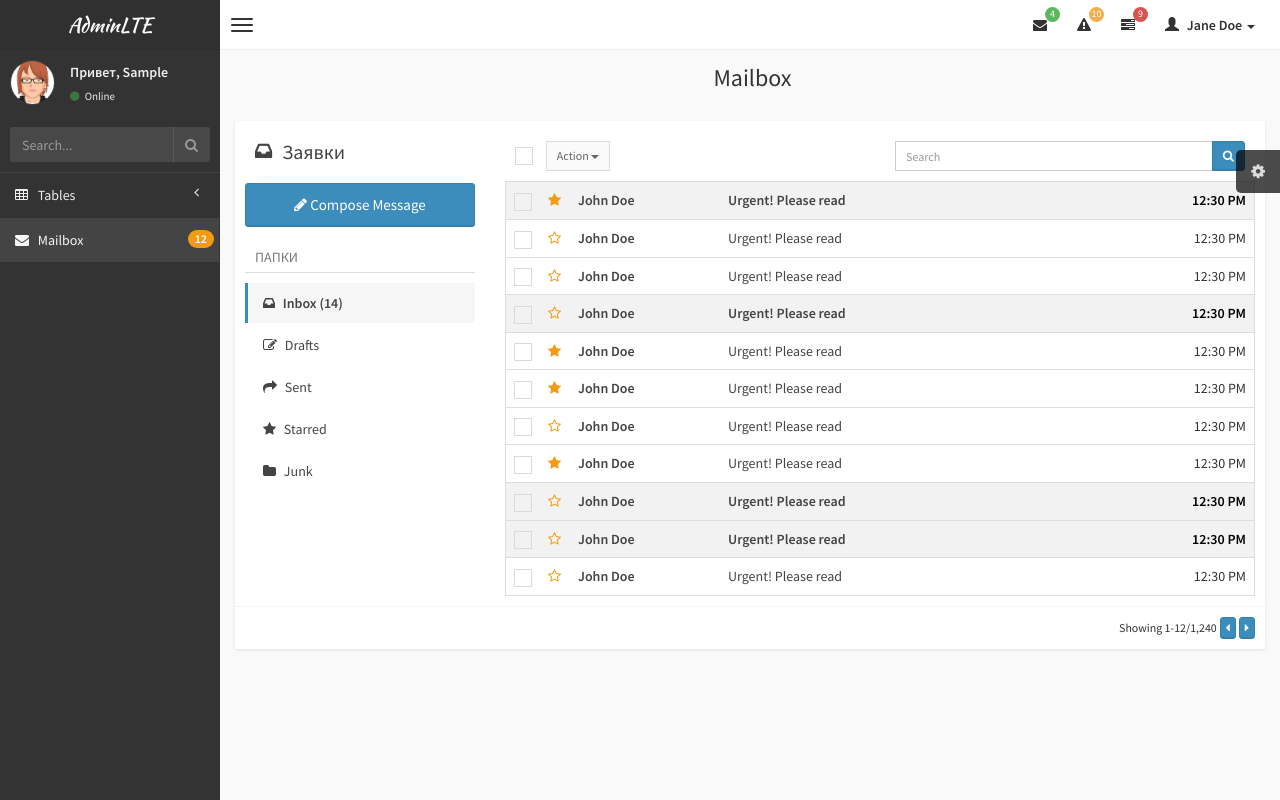
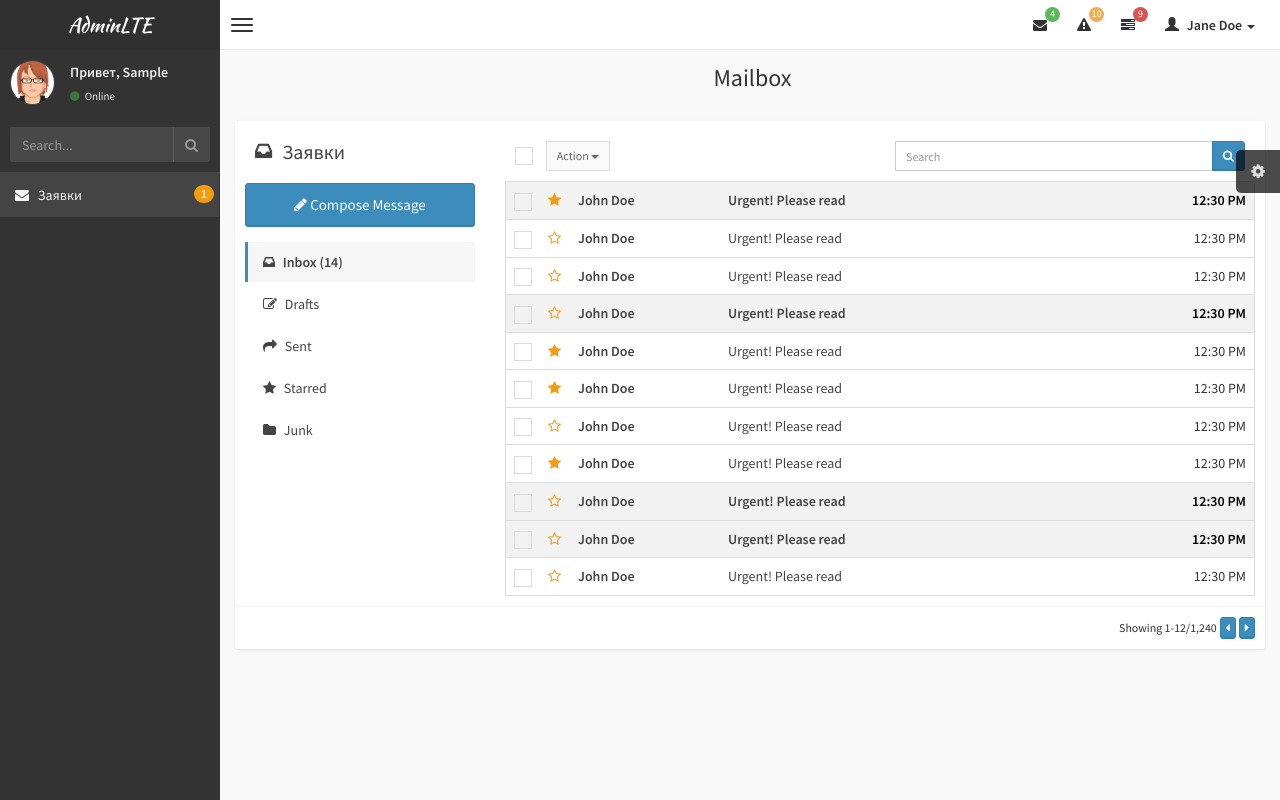
Before and after one commit to wiky-avis/trainee-domclick-test, a Django app: a page that uses repair_of_equipment/crm/views.py in a window 1280 px wide. Run offline with Django 3.2, Linux system fonts and the light colour scheme; tables that the repository leaves empty hold one stand-in row (values such as "Sample post"); some libraries are stand-ins or nearby versions.

Commit message:
исправлены пути к файлам

```diff
--- a/repair_of_equipment/crm/templates/profile_employee.html
+++ b/repair_of_equipment/crm/templates/mailbox.html
@@ -296,24 +296,12 @@
                     <!-- sidebar menu: : style can be found in sidebar.less -->
                     <ul class="sidebar-menu">
 
-                        <li class="treeview">
-                            <a href="#">
-                                <i class="fa fa-table"></i> <span>Tables</span>
-                                <i class="fa fa-angle-left pull-right"></i>
-                            </a>
-                            <ul class="treeview-menu">
-                                <li><a href="tables/simple.html"><i class="fa fa-angle-double-right"></i> Simple tables</a></li>
-                                <li><a href="tables/data.html"><i class="fa fa-angle-double-right"></i> Data tables</a></li>
-                            </ul>
-                        </li>
-
                         <li class="active">
                             <a href="mailbox.html">
-                                <i class="fa fa-envelope"></i> <span>Mailbox</span>
-                                <small class="badge pull-right bg-yellow">12</small>
+                                <i class="fa fa-envelope"></i> <span>Заявки</span>
+                                <small class="badge pull-right bg-yellow">{{ requests }}</small>
                             </a>
                         </li>
-
                     </ul>
                 </section>
                 <!-- /.sidebar -->
@@ -348,7 +336,7 @@
                                             <!-- Navigation - folders-->
                                             <div style="margin-top: 15px;">
                                                 <ul class="nav nav-pills nav-stacked">
-                                                    <li class="header">Папки</li>
+
                                                     <li class="active"><a href="#"><i class="fa fa-inbox"></i> Inbox (14)</a></li>
                                                     <li><a href="#"><i class="fa fa-pencil-square-o"></i> Drafts</a></li>
                                                     <li><a href="#"><i class="fa fa-mail-forward"></i> Sent</a></li>
@@ -550,9 +538,9 @@
         <!-- AdminLTE App -->
         <script src="{% static 'js/AdminLTE/app.js' %}" type="text/javascript"></script>
         <!-- Bootstrap WYSIHTML5 -->
-        <script src="{% static 'jsplugins//bootstrap-wysihtml5/bootstrap3-wysihtml5.all.min.js' %}" type="text/javascript"></script>
+        <script src="{% static 'js/plugins/bootstrap-wysihtml5/bootstrap3-wysihtml5.all.min.js' %}" type="text/javascript"></script>
         <!-- iCheck -->
-        <script src="{% static 'jsplugins//iCheck/icheck.min.js' %}" type="text/javascript"></script>
+        <script src="{% static 'js/plugins/iCheck/icheck.min.js' %}" type="text/javascript"></script>
         <!-- Page script -->
         <script type="text/javascript">
             $(function() {
--- a/repair_of_equipment/crm/views.py
+++ b/repair_of_equipment/crm/views.py
@@ -1,6 +1,7 @@
 from django.shortcuts import render
 from django.shortcuts import get_object_or_404
 from django.contrib.auth import get_user_model
+from .models import Request
 
 User = get_user_model()
 
@@ -13,5 +14,6 @@ def index(request):
 
 def profile_employee(request, username):
     employee = get_object_or_404(User, username=username)
+    requests = Request.objects.all()
     return render(
-        request, 'profile_employee.html', {'employee': employee})
+        request, 'mailbox.html', {'employee': employee, 'requests': requests.count()})
--- a/repair_of_equipment/templates/index.html
+++ b/repair_of_equipment/templates/index.html
@@ -79,7 +79,7 @@
     <!-- jQuery 2.0.2 -->
     <script src="http://ajax.googleapis.com/ajax/libs/jquery/2.0.2/jquery.min.js"></script>
     <!-- Bootstrap -->
-    <script src="../../js/bootstrap.min.js" type="text/javascript"></script>
+    <script src="{% static 'js/bootstrap.min.js' %}" type="text/javascript"></script>
 
     <!-- page script -->
     <script type="text/javascript">
```
